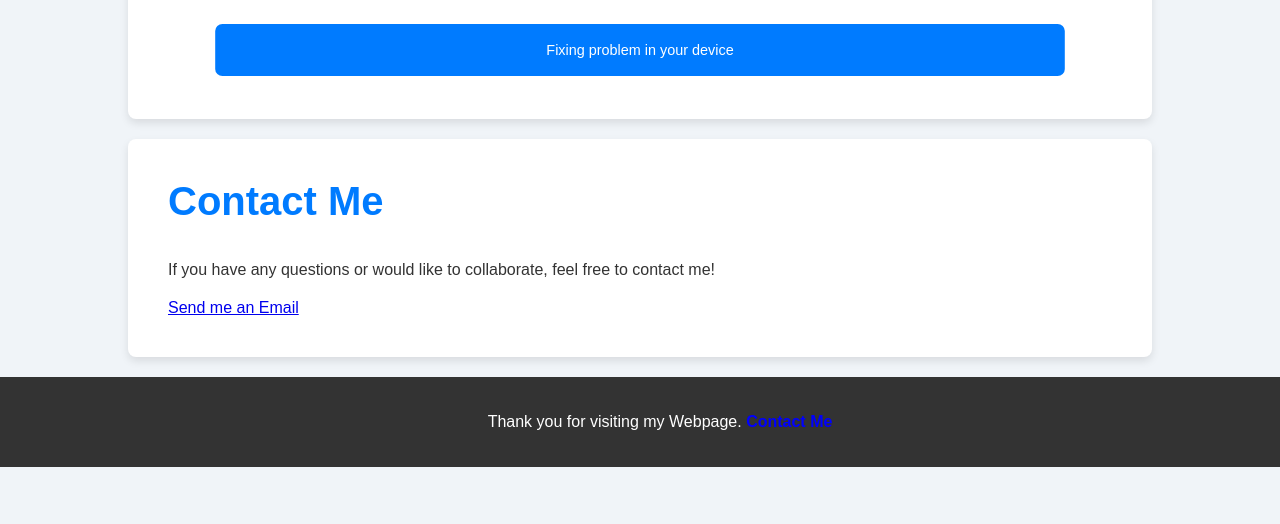
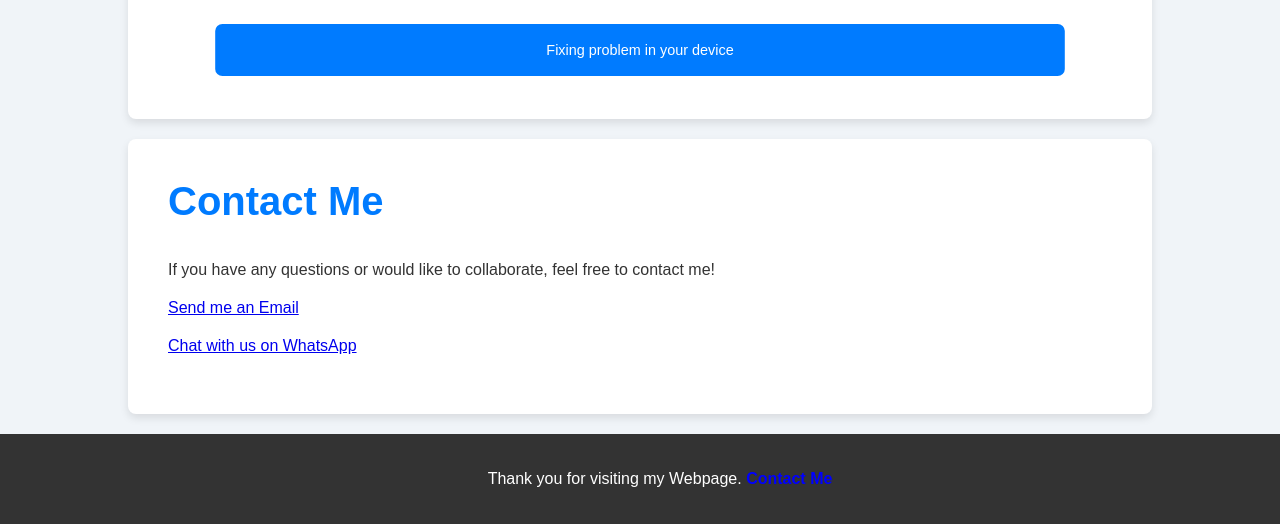
Before and after one commit to pritommmmm/Prot, a plain HTML site: page index.html in a window 1280 px wide. Shown: the part 708-1232 px from the top of the page. Before the commit the page ends 1175 px from the top, so only its background shows below. Drawn offline with Linux system fonts and the light colour scheme.

Commit message:
Update index.html

```diff
--- a/index.html
+++ b/index.html
@@ -138,6 +138,9 @@
             <h2>Contact Me</h2>
             <p>If you have any questions or would like to collaborate, feel free to contact me!</p>
             <a href="mailto:pritomdeepk@example.com">Send me an Email</a>
+            <p>
+            <a href="https://wa.me/9387528146" target="_blank">Chat with us on WhatsApp</a>
+            </p>
         </section>
     </div>
     <footer>
```
